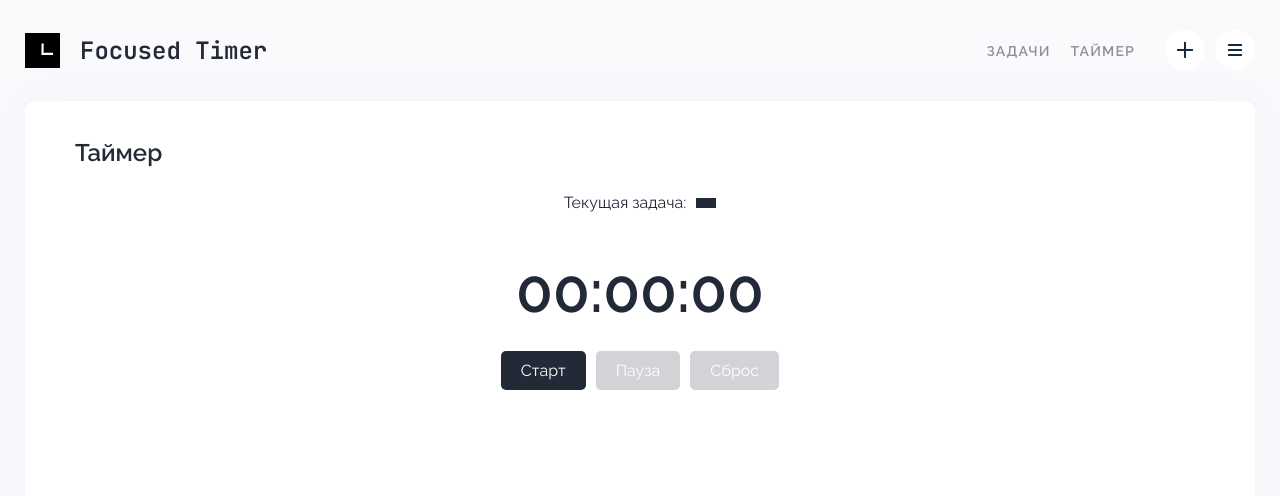
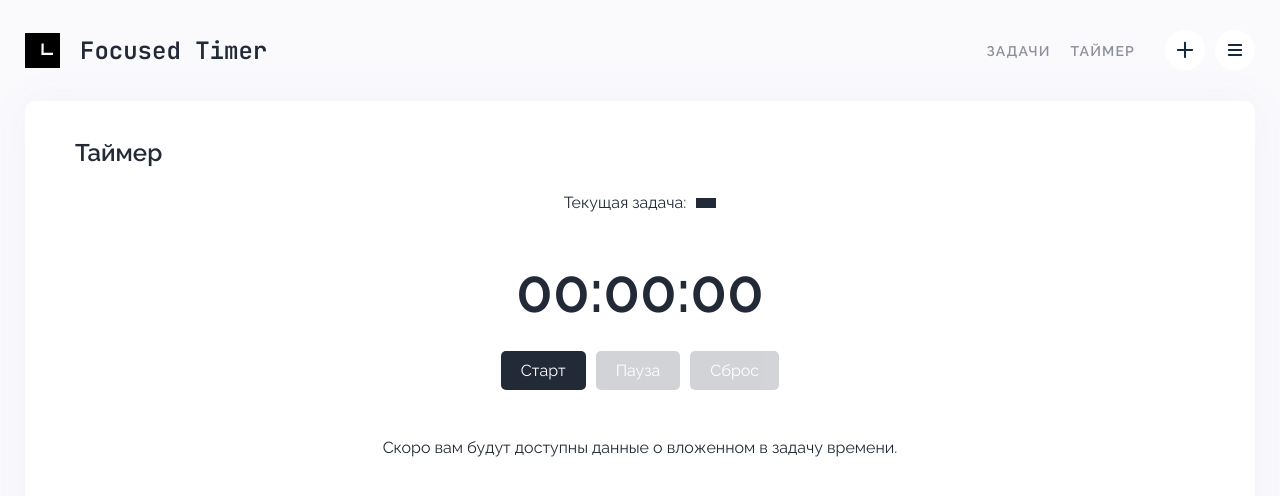
Before and after one commit to dariasavinova/focused-timer, a React (Vite) app: page /timer in a window 1280 px wide. Shown: the top 496 px of the page. Built offline with nearby package versions, Linux system fonts and the light colour scheme.

Commit message:
made total time information for task

```diff
--- a/src/components/TimerComponents/TimerBody/TimerBody.module.scss
+++ b/src/components/TimerComponents/TimerBody/TimerBody.module.scss
@@ -31,3 +31,8 @@
     }
   }
 }
+
+.time {
+  text-align: center;
+  margin: 50px 0 0;
+}
--- a/src/components/TimerComponents/TimerBody/TimerBody.tsx
+++ b/src/components/TimerComponents/TimerBody/TimerBody.tsx
@@ -9,6 +9,12 @@ import { useAppSelector } from '@/hooks/storeDefaultHooks.ts'
 const TimerBody: React.FC = () => {
   const activeTask = useAppSelector(state => state.taskSlice.activeTask)
 
+  const resultTimeToDisplay = activeTask.totalTaskHours.hours ?
+    `Всего времени - ${activeTask.totalTaskHours.hours} ч. ${activeTask.totalTaskHours.minutes} мин.` :
+    activeTask.totalTaskHours.minutes ?
+      `Всего времени - ${activeTask.totalTaskHours.minutes} мин.` :
+      `Скоро вам будут доступны данные о вложенном в задачу времени.`
+
   return (
     <>
       <Title className={styles.description} level={5}>
@@ -16,6 +22,7 @@ const TimerBody: React.FC = () => {
         <span className={styles.description__taskName}>{activeTask.taskName}</span>
       </Title>
       <TimerCountdown />
+      <Title className={styles.time} level={5}>{resultTimeToDisplay}</Title>
     </>
   )
 }
```
